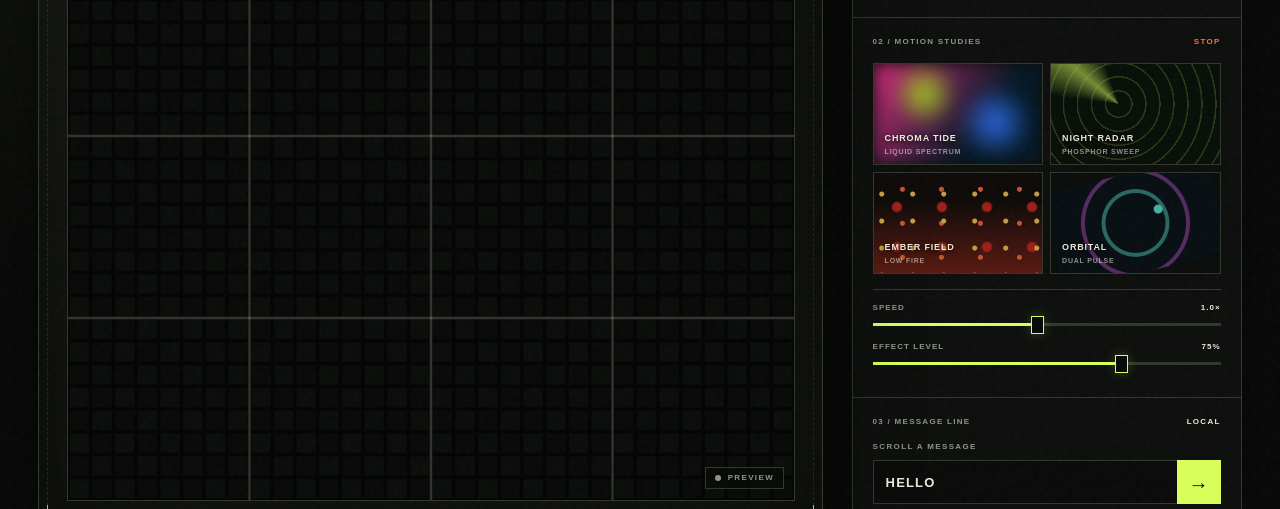
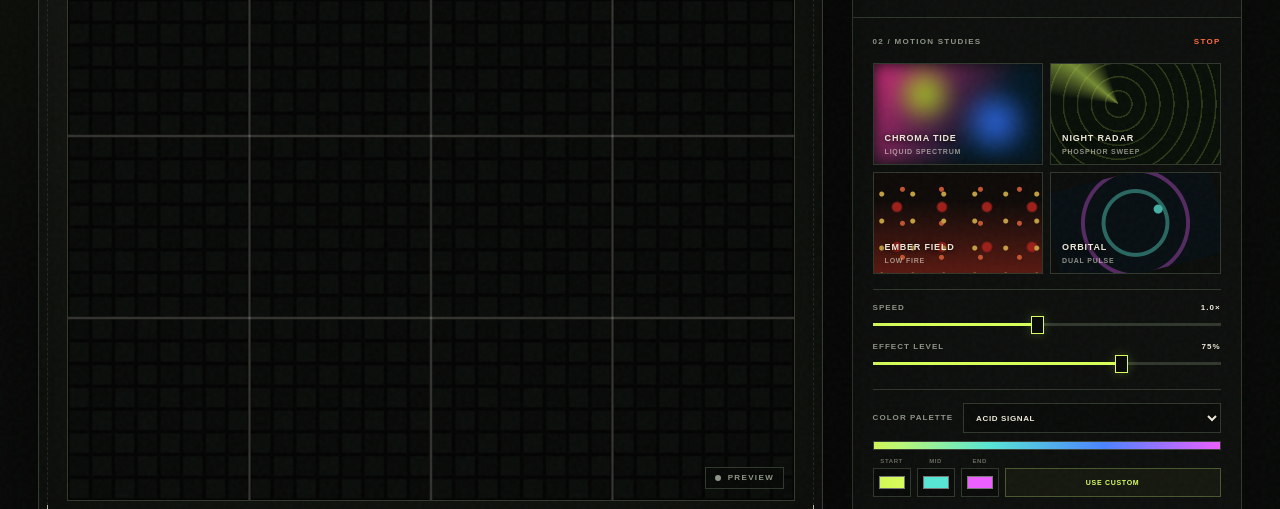
Before and after one commit to jtn0123/squares_controller, a website: page public/index.html in a window 1280 px wide. Shown: the part 291-800 px from the top of the page. Drawn offline with Linux system fonts and the light colour scheme; no server answers.

Commit message:
Add curated and custom palettes

```diff
--- a/public/app.js
+++ b/public/app.js
@@ -7,6 +7,11 @@ import {
   createSceneSnapshot,
   normalizeLibrary,
 } from "./library_model.js";
+import {
+  CURATED_PALETTES,
+  normalizePalette,
+  sampleGradient,
+} from "./palette_model.js";
 
 const canvas = document.querySelector("#pixelCanvas");
 const context = canvas.getContext("2d", { alpha: false });
@@ -53,6 +58,7 @@ const state = {
   playlistDraft: [],
   playlistTimer: null,
   activePlaylistId: null,
+  palette: normalizePalette(null),
 };
 
 function toast(message, error = false) {
@@ -461,6 +467,62 @@ function updateModulationVisuals() {
   updateRangeFill(effectIntensity);
 }
 
+function updatePaletteControls() {
+  const select = document.querySelector("#paletteSelect");
+  const isCurated = CURATED_PALETTES.some(
+    (palette) => palette.id === state.palette.id,
+  );
+  select.value = isCurated ? state.palette.id : "custom";
+  const colors = state.palette.colors;
+  document.querySelector("#gradientStart").value = colors[0];
+  document.querySelector("#gradientMiddle").value =
+    colors[Math.floor((colors.length - 1) / 2)];
+  document.querySelector("#gradientEnd").value = colors.at(-1);
+  document.querySelector("#palettePreview").style.background =
+    `linear-gradient(90deg, ${colors.join(", ")})`;
+}
+
+function applyPalette(palette, announce = false) {
+  state.palette = normalizePalette(palette);
+  updatePaletteControls();
+  if (announce) toast(`Palette set to ${state.palette.id.toUpperCase()}.`);
+}
+
+function initializePalettes() {
+  const select = document.querySelector("#paletteSelect");
+  CURATED_PALETTES.forEach((palette) => {
+    const option = document.createElement("option");
+    option.value = palette.id;
+    option.textContent = palette.name;
+    select.append(option);
+  });
+  const customOption = document.createElement("option");
+  customOption.value = "custom";
+  customOption.textContent = "CUSTOM GRADIENT";
+  select.append(customOption);
+  select.addEventListener("change", () => {
+    if (select.value === "custom") return;
+    applyPalette(
+      CURATED_PALETTES.find((palette) => palette.id === select.value),
+      true,
+    );
+  });
+  document.querySelector("#applyGradientButton").addEventListener("click", () => {
+    applyPalette(
+      {
+        id: "custom",
+        colors: [
+          document.querySelector("#gradientStart").value,
+          document.querySelector("#gradientMiddle").value,
+          document.querySelector("#gradientEnd").value,
+        ],
+      },
+      true,
+    );
+  });
+  updatePaletteControls();
+}
+
 let brightnessTimer;
 brightnessSlider.addEventListener("input", () => {
   const requestedBrightness = brightnessSlider.value;
@@ -562,8 +624,10 @@ const effectPainters = {
           Math.sin(x * 0.24 + time * 1.3) +
           Math.cos(y * 0.31 - time * 0.95) +
           Math.sin((x + y) * 0.11 + time * 0.7);
-        const hue = x * 5.2 - y * 2.4 + time * 28 + wave * 24;
-        setPixel(x, y, hslToRgb(hue, 0.88, 0.28 + (wave + 3) * 0.045));
+        const phase = (x * 0.018 - y * 0.011 + time * 0.075 + wave * 0.08);
+        const color = sampleGradient(state.palette.colors, phase);
+        const gain = 0.58 + (wave + 3) * 0.075;
+        setPixel(x, y, color.map((channel) => clampByte(channel * gain)));
       }
     }
   },
@@ -581,7 +645,11 @@ const effectPainters = {
         const sweepLight = Math.max(0, 1 - Math.abs(delta) * 3.2);
         const spark = ((x * 17 + y * 31) % 71 === 0) ? 0.65 : 0;
         const value = Math.min(1, 0.025 + ring + sweepLight * 0.72 + spark);
-        setPixel(x, y, [clampByte(value * 155), clampByte(value * 255), clampByte(value * 80)]);
+        const color = sampleGradient(
+          state.palette.colors,
+          angle / (Math.PI * 2) + time * 0.035,
+        );
+        setPixel(x, y, color.map((channel) => clampByte(channel * value)));
       }
     }
   },
@@ -594,11 +662,12 @@ const effectPainters = {
           Math.sin(y * 0.73 - time * 2.3) *
           Math.sin((x + y) * 0.42 + time);
         const heat = Math.max(0, rise * 0.72 + noise * 0.33 - 0.08);
-        setPixel(x, y, [
-          clampByte(heat * 255),
-          clampByte(Math.max(0, heat - 0.24) * 175),
-          clampByte(Math.max(0, heat - 0.68) * 80),
-        ]);
+        const color = sampleGradient(state.palette.colors, heat * 0.82);
+        setPixel(
+          x,
+          y,
+          color.map((channel) => clampByte(channel * Math.min(1, heat * 1.35))),
+        );
       }
     }
   },
@@ -613,11 +682,15 @@ const effectPainters = {
         const d2 = Math.hypot(x - second[0], y - second[1]);
         const a = Math.exp(-d1 * 0.42);
         const b = Math.exp(-d2 * 0.38);
-        setPixel(x, y, [
-          clampByte(b * 225 + a * 25),
-          clampByte(a * 230 + b * 45),
-          clampByte(a * 215 + b * 250),
-        ]);
+        const firstColor = sampleGradient(state.palette.colors, time * 0.025 + 0.2);
+        const secondColor = sampleGradient(state.palette.colors, -time * 0.02 + 0.72);
+        setPixel(
+          x,
+          y,
+          firstColor.map((channel, index) =>
+            clampByte(channel * a + secondColor[index] * b),
+          ),
+        );
       }
     }
   },
@@ -744,6 +817,7 @@ async function loadPreset(preset) {
   effectSpeed.value = preset.speed ?? 100;
   effectIntensity.value = preset.intensity ?? 75;
   updateModulationVisuals();
+  if (preset.palette) applyPalette(preset.palette);
 
   try {
     await sendBrightness(preset.brightness ?? brightnessSlider.value);
@@ -847,6 +921,7 @@ async function saveCurrentPreset() {
     speed: Number(effectSpeed.value),
     intensity: Number(effectIntensity.value),
     brightness: Number(brightnessSlider.value),
+    palette: state.palette,
   });
   if (existing) preset.id = existing.id;
 
@@ -1135,6 +1210,7 @@ document.querySelector("#importLibraryInput").addEventListener("change", async (
 
 render();
 updateModulationVisuals();
+initializePalettes();
 renderPresets();
 renderPlaylistDraft();
 void loadStatus();
--- a/public/index.html
+++ b/public/index.html
@@ -202,6 +202,28 @@
               value="75"
             />
           </div>
+          <div class="palette-studio">
+            <div class="palette-heading">
+              <label for="paletteSelect">COLOR PALETTE</label>
+              <select id="paletteSelect"></select>
+            </div>
+            <div class="palette-preview" id="palettePreview" aria-hidden="true"></div>
+            <div class="gradient-editor">
+              <label>
+                <span>START</span>
+                <input id="gradientStart" type="color" value="#d9ff5b" />
+              </label>
+              <label>
+                <span>MID</span>
+                <input id="gradientMiddle" type="color" value="#4b83ff" />
+              </label>
+              <label>
+                <span>END</span>
+                <input id="gradientEnd" type="color" value="#ec5fff" />
+              </label>
+              <button id="applyGradientButton" type="button">USE CUSTOM</button>
+            </div>
+          </div>
         </section>
 
         <section class="rack-section">
--- a/public/library_model.js
+++ b/public/library_model.js
@@ -30,6 +30,7 @@ export function createSceneSnapshot({
   speed,
   intensity,
   brightness,
+  palette,
 }) {
   return {
     name,
@@ -40,6 +41,7 @@ export function createSceneSnapshot({
     speed: Number(speed),
     intensity: Number(intensity),
     brightness: Number(brightness),
+    ...(palette ? { palette: structuredClone(palette) } : {}),
   };
 }
 
--- /dev/null
+++ b/public/palette_model.js
@@ -0,0 +1,50 @@
+export const CURATED_PALETTES = Object.freeze([
+  { id: "acid", name: "ACID SIGNAL", colors: ["#d9ff5b", "#57e6d5", "#4b83ff", "#ec5fff"] },
+  { id: "ember", name: "EMBER ROOM", colors: ["#150707", "#7a190d", "#ff6b3d", "#ffcf54"] },
+  { id: "ocean", name: "DEEP CURRENT", colors: ["#020818", "#073b5d", "#00a8a8", "#8affda"] },
+  { id: "aurora", name: "POLAR AURORA", colors: ["#071a19", "#19d3ae", "#8c7cff", "#ff71ce"] },
+  { id: "mono", name: "PHOSPHOR", colors: ["#020402", "#173c1e", "#63a84e", "#e5ff9b"] },
+  { id: "sunset", name: "MAGIC HOUR", colors: ["#260d33", "#7f2f74", "#ed635d", "#ffd06a"] },
+  { id: "ice", name: "GLACIAL", colors: ["#07111f", "#235789", "#70d6ff", "#f7fff7"] },
+  { id: "candy", name: "CANDY STATIC", colors: ["#ff4fa3", "#ffca3a", "#5ce1e6", "#9b5de5"] },
+  { id: "voltage", name: "HIGH VOLTAGE", colors: ["#0b0b0b", "#4a00e0", "#00f5d4", "#f9f871"] },
+  { id: "warmwhite", name: "WARM FILAMENT", colors: ["#080604", "#4a2f18", "#c9833e", "#fff1c1"] },
+]);
+
+const HEX_COLOR = /^#[0-9a-f]{6}$/i;
+
+function rgbFromHex(color) {
+  return [
+    Number.parseInt(color.slice(1, 3), 16),
+    Number.parseInt(color.slice(3, 5), 16),
+    Number.parseInt(color.slice(5, 7), 16),
+  ];
+}
+
+export function normalizePalette(value) {
+  if (value && typeof value === "object") {
+    const colors = Array.isArray(value.colors)
+      ? value.colors.filter((color) => typeof color === "string" && HEX_COLOR.test(color))
+      : [];
+    if (colors.length >= 2) {
+      return {
+        id: typeof value.id === "string" ? value.id : "custom",
+        colors: colors.map((color) => color.toLowerCase()),
+      };
+    }
+  }
+  return CURATED_PALETTES[0];
+}
+
+export function sampleGradient(rawColors, rawPosition) {
+  const { colors } = normalizePalette({ id: "sample", colors: rawColors });
+  const position = ((Number(rawPosition) % 1) + 1) % 1;
+  const scaled = position * (colors.length - 1);
+  const index = Math.min(colors.length - 2, Math.floor(scaled));
+  const blend = scaled - index;
+  const first = rgbFromHex(colors[index]);
+  const second = rgbFromHex(colors[index + 1]);
+  return first.map((channel, channelIndex) =>
+    Math.round(channel + (second[channelIndex] - channel) * blend),
+  );
+}
--- a/public/styles.css
+++ b/public/styles.css
@@ -725,6 +725,82 @@ h1 {
   margin-bottom: 7px;
 }
 
+.palette-studio {
+  display: grid;
+  gap: 8px;
+  margin-top: 12px;
+  padding-top: 13px;
+  border-top: 1px solid var(--line);
+}
+
+.palette-heading {
+  display: grid;
+  grid-template-columns: auto minmax(0, 1fr);
+  align-items: center;
+  gap: 10px;
+}
+
+.palette-heading label {
+  color: var(--muted);
+  font: 700 8px/1 "Avenir Next Condensed", sans-serif;
+  letter-spacing: 0.13em;
+}
+
+.palette-heading select {
+  min-width: 0;
+  height: 30px;
+  padding: 0 8px;
+  color: var(--paper);
+  border: 1px solid var(--line);
+  border-radius: 0;
+  background: #090b09;
+  font: 700 8px/1 "Avenir Next Condensed", sans-serif;
+  letter-spacing: 0.08em;
+}
+
+.palette-preview {
+  height: 9px;
+  border: 1px solid #3a4037;
+  background: linear-gradient(90deg, #d9ff5b, #57e6d5, #4b83ff, #ec5fff);
+}
+
+.gradient-editor {
+  display: grid;
+  grid-template-columns: repeat(3, 38px) 1fr;
+  gap: 6px;
+}
+
+.gradient-editor label {
+  display: grid;
+  gap: 4px;
+}
+
+.gradient-editor label span {
+  color: #656d61;
+  font: 600 6px/1 "Avenir Next Condensed", sans-serif;
+  letter-spacing: 0.1em;
+  text-align: center;
+}
+
+.gradient-editor input[type="color"] {
+  width: 38px;
+  height: 29px;
+  padding: 3px;
+  border: 1px solid var(--line);
+  border-radius: 0;
+  background: #090b09;
+}
+
+.gradient-editor button {
+  align-self: end;
+  height: 29px;
+  color: var(--acid);
+  border: 1px solid #4a5831;
+  background: rgba(217, 255, 91, 0.04);
+  font: 750 7px/1 "Avenir Next Condensed", sans-serif;
+  letter-spacing: 0.1em;
+}
+
 .input-label {
   display: block;
   margin-bottom: 8px;
```
Also changed, not shown: test/palette_model.test.mjs (added, +34 -0 lines).
